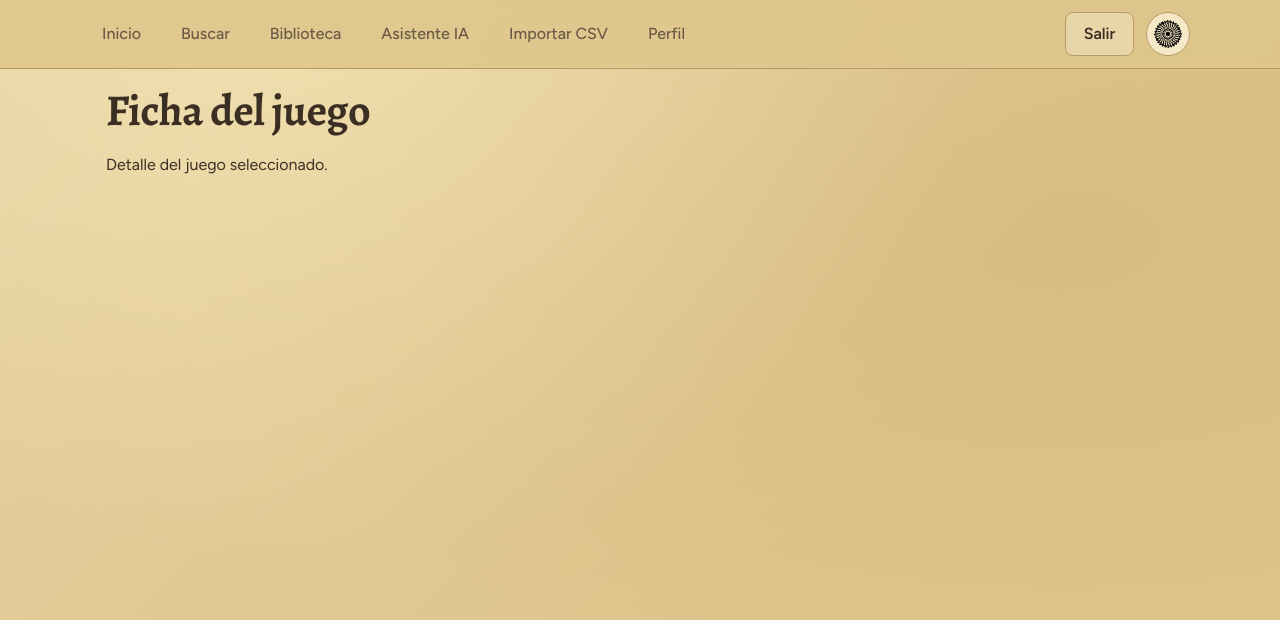
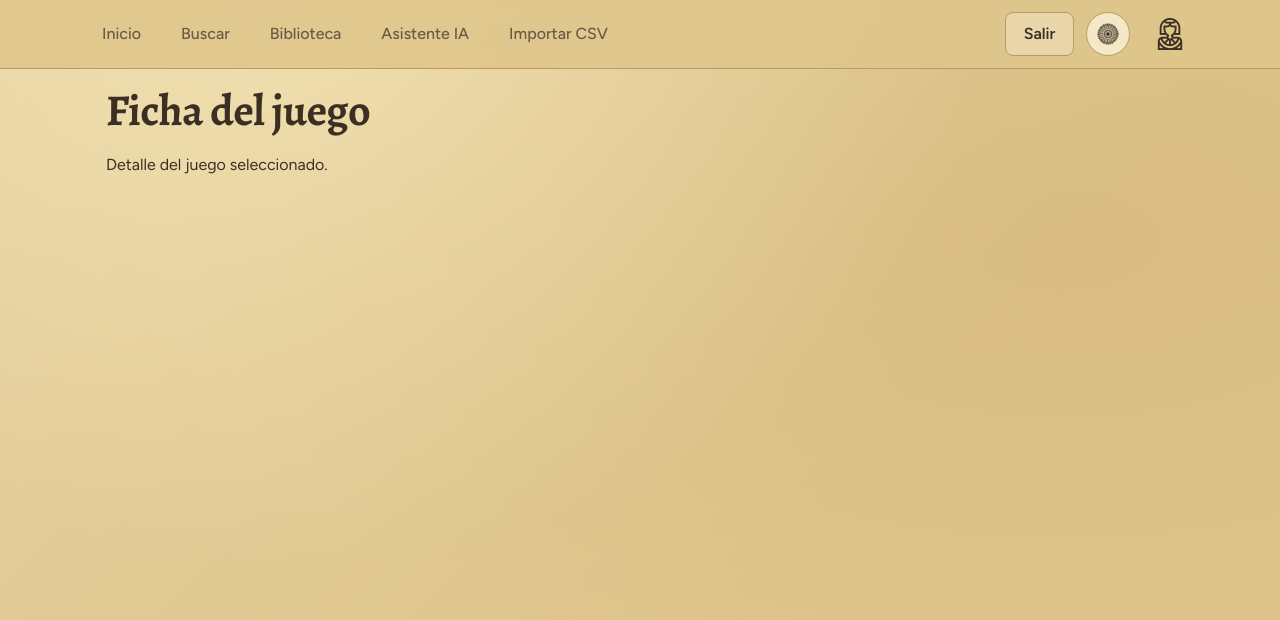
Before and after one commit to Charlie-cb8e00/Ludexandria, a React app in the folder frontend/: page /juegos/1 in a window 1280 px wide. Shown: the top 620 px of the page. Built offline with nearby package versions, Linux system fonts and the light colour scheme; sample sign-in values are in the browser's storage; the HTML template or start-up script is replaced by a standard one.

Commit message:
AñadirPerfilYcambiarEstructuraArriba

```diff
--- a/frontend/src/components/Navbar.jsx
+++ b/frontend/src/components/Navbar.jsx
@@ -1,4 +1,5 @@
 import { Link, useNavigate } from "react-router-dom";
+import profileIcon from "../assets/profile-icon.png";
 import ThemeSelector from "./ThemeSelector";
 
 export default function Navbar() {
@@ -19,12 +20,22 @@ export default function Navbar() {
                     <Link to="/biblioteca">Biblioteca</Link>
                     <Link to="/asistente">Asistente IA</Link>
                     <Link to="/importar">Importar CSV</Link>
-                    <Link to="/perfil">Perfil</Link>
                 </>
             )}
             <div className="navbar__actions">
                 {token && <button onClick={logout}>Salir</button>}
                 <ThemeSelector />
+                {token && (
+                    <Link
+                        to="/perfil"
+                        className="navbar__profile"
+                        aria-label="Perfil"
+                        title="Perfil"
+                        style={{ "--icon-mask": `url("${profileIcon}")` }}
+                    >
+                        <span className="navbar__profile-icon" aria-hidden="true" />
+                    </Link>
+                )}
             </div>
         </nav>
     );
--- a/frontend/src/components/ThemeSelector.jsx
+++ b/frontend/src/components/ThemeSelector.jsx
@@ -26,6 +26,8 @@ export default function ThemeSelector() {
         setTheme(nextTheme);
     }
 
+    const themeIcon = theme === "light" ? lightThemeIcon : darkThemeIcon;
+
     return (
         <button
             type="button"
@@ -35,10 +37,10 @@ export default function ThemeSelector() {
             aria-pressed={theme === "dark"}
             title={`Cambiar a modo ${theme === "light" ? "oscuro" : "claro"}`}
         >
-            <img
-                src={theme === "light" ? lightThemeIcon : darkThemeIcon}
-                alt=""
+            <span
                 className="theme-selector__icon"
+                aria-hidden="true"
+                style={{ "--icon-mask": `url("${themeIcon}")` }}
             />
         </button>
     );
--- a/frontend/src/index.css
+++ b/frontend/src/index.css
@@ -458,20 +458,45 @@ button:disabled,
   height: 44px;
   min-height: 44px;
   padding: 4px;
-  background: #f4e8c6;
-  border: 1.5px solid #b79b67;
+  background: var(--surface);
+  border: 1.5px solid var(--line);
   border-radius: 50%;
 }
 .navbar__actions .theme-selector:hover {
-  background: #f4e8c6;
+  background: var(--surface-2);
   border-color: var(--accent);
   box-shadow: 0 0 0 3px color-mix(in srgb, var(--accent) 25%, transparent);
 }
 .theme-selector__icon {
   display: block;
+  width: 26px;
+  height: 26px;
+  background-color: var(--text);
+  mask: var(--icon-mask) center / contain no-repeat;
+  -webkit-mask: var(--icon-mask) center / contain no-repeat;
+}
+.navbar__profile {
+  display: inline-flex;
+  align-items: center;
+  justify-content: center;
+  width: 40px;
+  height: 40px;
+  margin-left: var(--space-2);
+  padding: 4px !important;
+  background: transparent !important;
+}
+.navbar__profile:hover {
+  color: var(--accent) !important;
+}
+.navbar__profile:hover .navbar__profile-icon {
+  background-color: var(--accent);
+}
+.navbar__profile-icon {
   width: 100%;
   height: 100%;
-  object-fit: contain;
+  background-color: var(--text);
+  mask: var(--icon-mask) center / contain no-repeat;
+  -webkit-mask: var(--icon-mask) center / contain no-repeat;
 }
 
 /* --------------------------------------------------------------------------
```
Also changed, not shown: frontend/src/assets/profile-icon.png (added).
